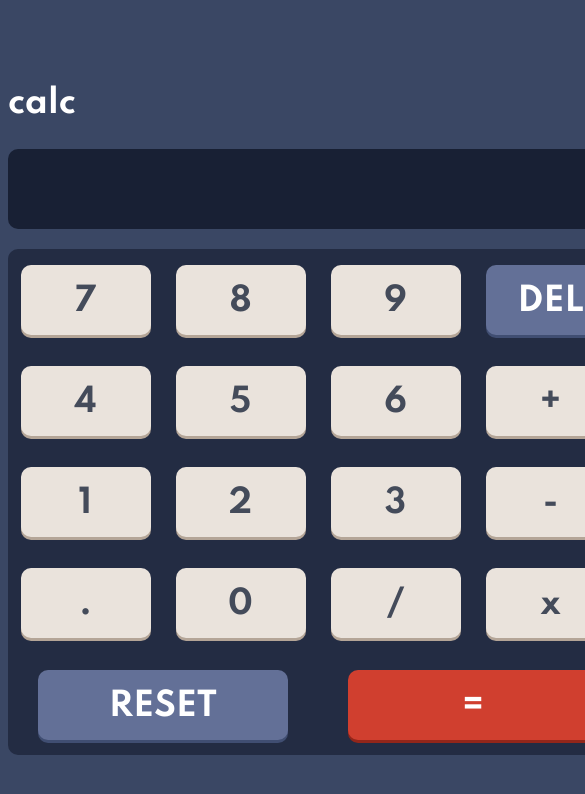
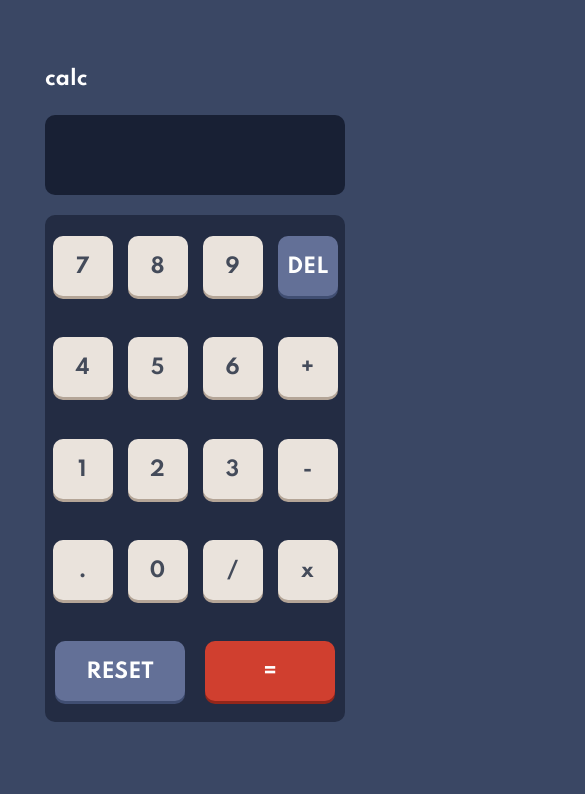
Before and after one commit to Thymoos/calculator-challenge, a React (Create React App) app: page / in a window 390 px wide. Shown: the top 794 px of the page, 585 px wide, since content can reach past the window. Built offline with nearby package versions, Linux system fonts and the light colour scheme; the HTML template or start-up script is replaced by a standard one.

Commit message:
add media queries

```diff
--- a/src/App.css
+++ b/src/App.css
@@ -14,3 +14,14 @@ div.main-wrapper {
     margin: auto;
     margin-top: 10vh;
 }
+
+@media(max-width: 420px) {
+    div.main-wrapper {
+        width: 300px;
+        margin-top: 8vh;
+    }
+
+    div.buttons-container {
+        width: 300px;
+    }
+}
--- a/src/App.js
+++ b/src/App.js
@@ -83,6 +83,10 @@ function App() {
   const handleReset = () =>{
     setCount([]);
     setEquation([]);
+
+    setFlag(false);
+    setBanner(false);
+    setBlock(false);
   }
 
   const handleDelete = () =>{
--- a/src/components/Button.css
+++ b/src/components/Button.css
@@ -44,3 +44,22 @@ button:hover {
     grid-column-start: 3;
     grid-column-end: 5;
 }
+
+@media (max-width:420px) {
+    button {
+        height: 60px;
+        line-height: 60px;
+    }
+
+    .button--narrow {
+        width: 60px;
+    }
+
+    .button--wide1 {
+        width: 130px;
+    }
+
+    .button--wide2 {
+        width: 130px;
+    }
+}
--- a/src/components/Result.css
+++ b/src/components/Result.css
@@ -12,3 +12,14 @@ div.result-container h2 {
     margin-right: 60px;
     line-height: 90px;
 }
+
+@media (max-width: 420px) {
+    div.result-container {
+        width: 300px;
+    }
+
+    div.result-container h2 {
+        font-size: 30px;
+        margin-right: 25px;
+    }
+}
--- a/src/index.css
+++ b/src/index.css
@@ -7,3 +7,9 @@ body {
   color: white;
   font-size: 32px;
 }
+
+@media(max-width: 420px) {
+  * {
+    font-size: 20px;
+  }
+}
```
